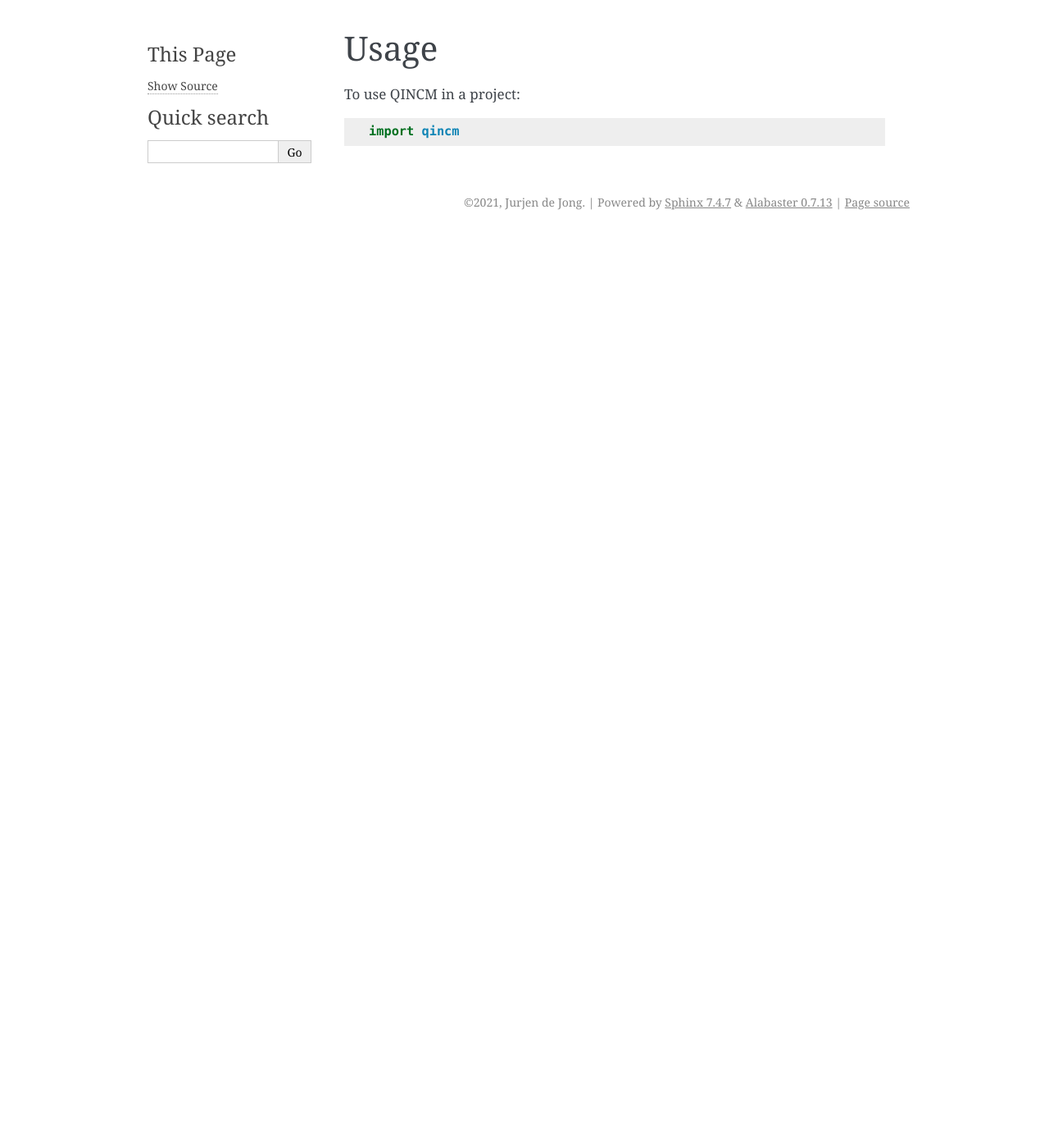
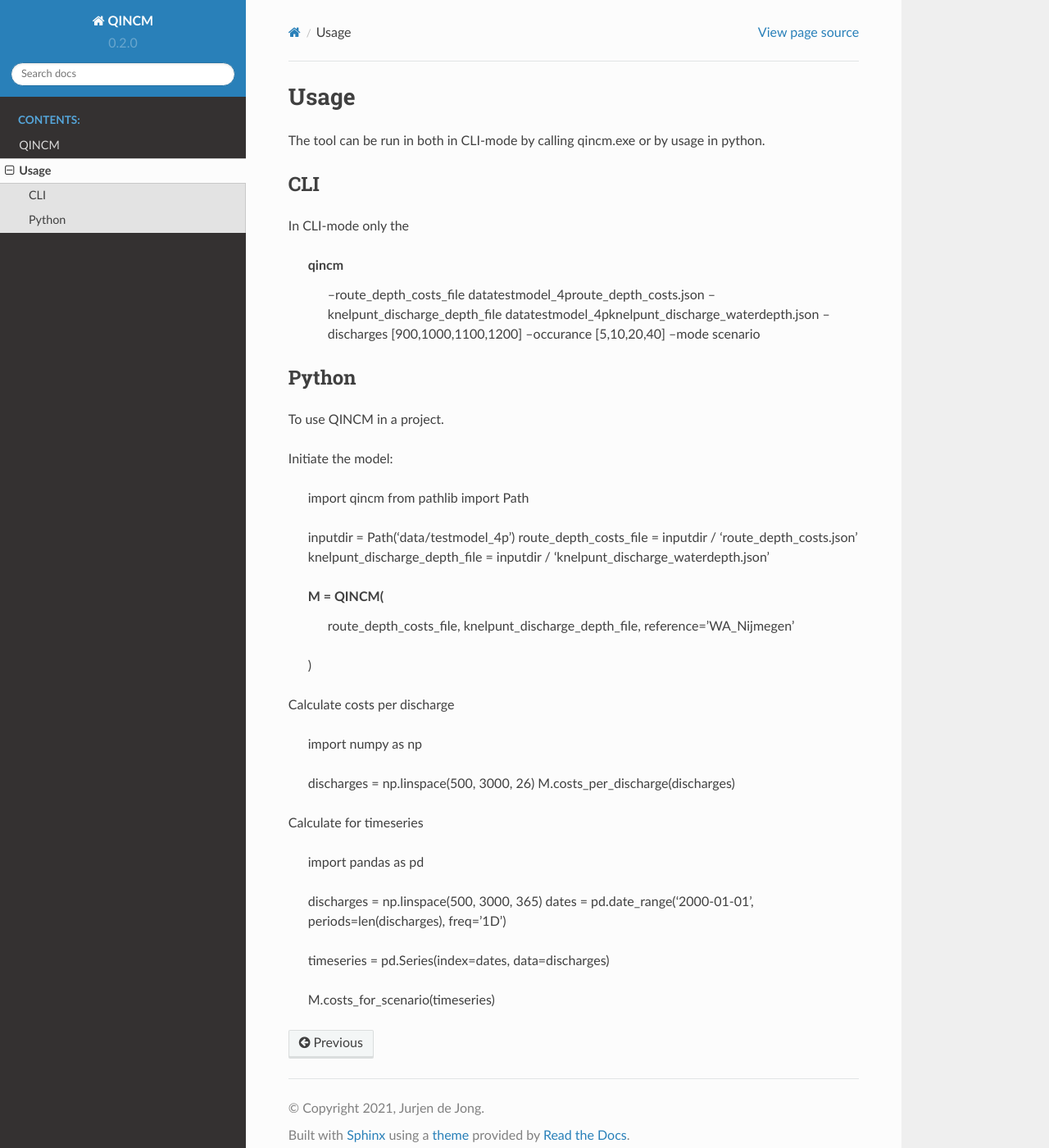
Before and after one commit to Deltares/QINCoM, a Sphinx documentation site: the page built from docs/usage.rst, in a window 1280 px wide and 1400 px high. Shown: the whole window at 82% size. Built offline with Sphinx 7.4.7 and the Read the Docs theme 2.0.0, drawn with Linux system fonts in a browser that asks for light colours; pages that are not in the unit, such as notebooks, are missing from menus.

```diff
--- a/docs/authors.rst
+++ /dev/null
@@ -1 +0,0 @@
-.. include:: ../AUTHORS.rst
--- a/docs/conf.py
+++ b/docs/conf.py
@@ -83,7 +83,7 @@ todo_include_todos = False
 # The theme to use for HTML and HTML Help pages.  See the documentation for
 # a list of builtin themes.
 #
-html_theme = 'alabaster'
+html_theme = 'sphinx_rtd_theme'
 
 # Theme options are theme-specific and customize the look and feel of a
 # theme further.  For a list of options available for each theme, see the
--- a/docs/contributing.rst
+++ /dev/null
@@ -1 +0,0 @@
-.. include:: ../CONTRIBUTING.rst
--- a/docs/history.rst
+++ /dev/null
@@ -1 +0,0 @@
-.. include:: ../HISTORY.rst
--- a/docs/usage.rst
+++ b/docs/usage.rst
@@ -2,6 +2,57 @@
 Usage
 =====
 
-To use QINCM in a project::
+The tool can be run in both in CLI-mode by calling qincm.exe or by usage in python.
+
+CLI
+###
+
+In CLI-mode only the
+
+    qincm
+          --route_depth_costs_file data\testmodel_4p\route_depth_costs.json
+          --knelpunt_discharge_depth_file data\testmodel_4p\knelpunt_discharge_waterdepth.json
+          --discharges [900,1000,1100,1200]
+          --occurance [5,10,20,40]
+          --mode scenario
+
+
+Python
+######
+
+To use QINCM in a project.
+
+Initiate the model:
 
     import qincm
+    from pathlib import Path
+
+
+    inputdir = Path('data/testmodel_4p')
+    route_depth_costs_file = inputdir / 'route_depth_costs.json'
+    knelpunt_discharge_depth_file = inputdir / 'knelpunt_discharge_waterdepth.json'
+
+    M = QINCM(
+        route_depth_costs_file,
+        knelpunt_discharge_depth_file,
+        reference='WA_Nijmegen'
+    )
+
+Calculate costs per discharge
+
+    import numpy as np
+
+    discharges = np.linspace(500, 3000, 26)
+    M.costs_per_discharge(discharges)
+
+
+Calculate for timeseries
+
+    import pandas as pd
+
+    discharges = np.linspace(500, 3000, 365)
+    dates = pd.date_range('2000-01-01', periods=len(discharges), freq='1D')
+
+    timeseries = pd.Series(index=dates, data=discharges)
+
+    M.costs_for_scenario(timeseries)
```
Also changed, not shown: AUTHORS.rst (deleted, +0 -13 lines), CONTRIBUTING.rst (deleted, +0 -128 lines), HISTORY.rst (deleted, +0 -8 lines), docs/installation.rst (deleted, +0 -51 lines).
